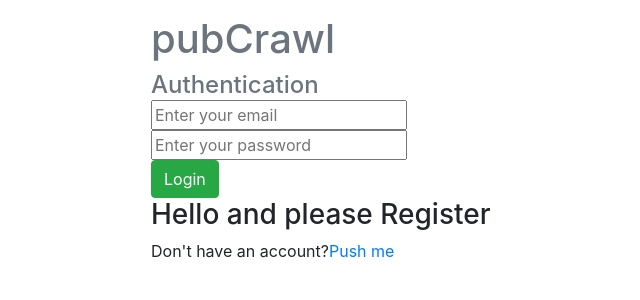
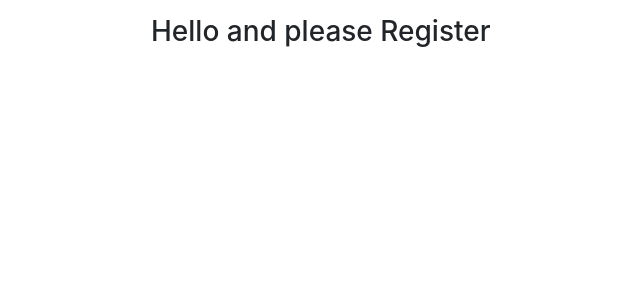
Before and after one commit to kleimenov/pubCrawl, a React (Create React App) app in the folder client/: page /register in a window 1280 px wide. Shown: the top 300 px of the page, without its empty margins (104-744 px from the left). Built offline with nearby package versions, Linux system fonts and the light colour scheme.

Commit message:
finish auth locig, create login page and registration page, connect login page and server, and test getting data from db, check user and redirect to routes that available for authentified user

```diff
--- a/client/src/pages/AuthPageII.js
+++ b/client/src/pages/AuthPageII.js
@@ -1,5 +1,5 @@
 import React, { useState, useEffect, useContext } from "react";
-import { BrowserRouter as Router, Route, Switch, useHistory } from "react-router-dom";
+import { BrowserRouter as Router, Route, Switch, Link, useHistory } from "react-router-dom";
 import { AuthContext } from "../context/AuthContext";
 import { useHttp } from "../hooks/http.hook";
 import { RegisterPage } from "./RegisterPage";
@@ -33,11 +33,6 @@
       auth.login(data.token, data.userId);
       console.log(data);
     } catch (e) {}
-  };
-
-  const aHandler = (event) => {
-    event.preventDefault();
-    history.push("/registration");
   };
 
   return (
@@ -75,7 +70,10 @@
           >
             Login
           </button>
-          <RegisterPage />
+          <div>
+
+          <Link to="/register">Sign Up</Link>
+          </div>
         </div>
       </div>
     </div>
--- a/client/src/pages/RegisterPage.js
+++ b/client/src/pages/RegisterPage.js
@@ -1,14 +1,10 @@
 import React from "react";
-import {Link} from 'react-router-dom'
 
 export const RegisterPage = () => {
   return (
     <div>
       <h3>Hello and please Register</h3>
-      <div>
-        Don't have an account?
-        <Link to="/reigster">Push me</Link>
-      </div>
+
     </div>
   );
 };
--- a/client/src/routes.js
+++ b/client/src/routes.js
@@ -30,9 +30,13 @@
   }
   return (
     <Switch>
-      <Route to="/" exact>
+      <Route path="/" exact>
         <AuthPageII />
       </Route>
+      <Route path="/register" exact>
+        <RegisterPage />
+      </Route>
+      <Redirect to="/" />
     </Switch>
   );
 };
```
